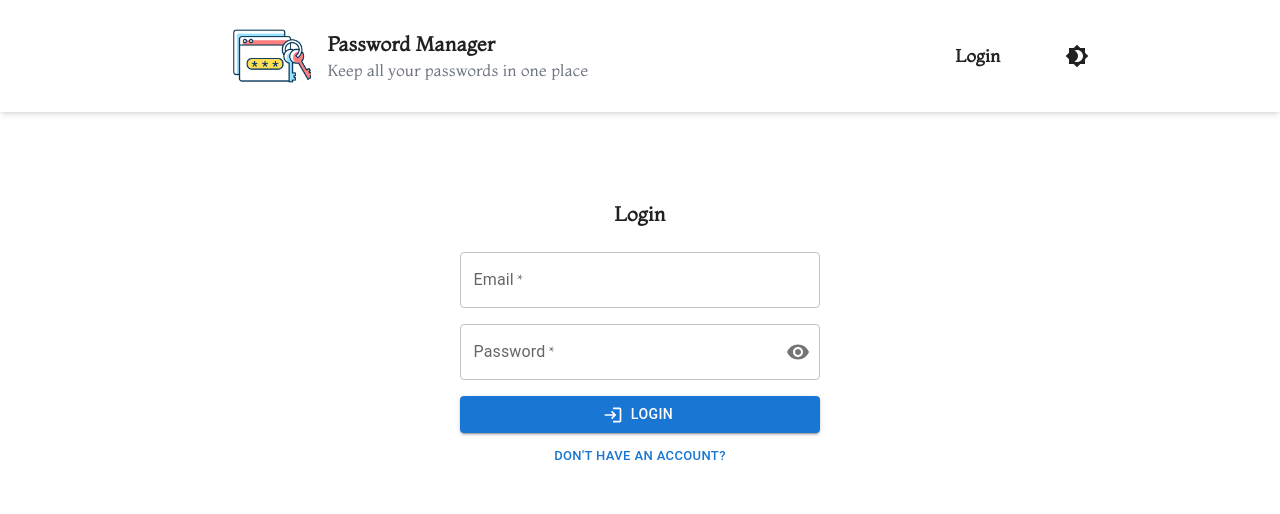
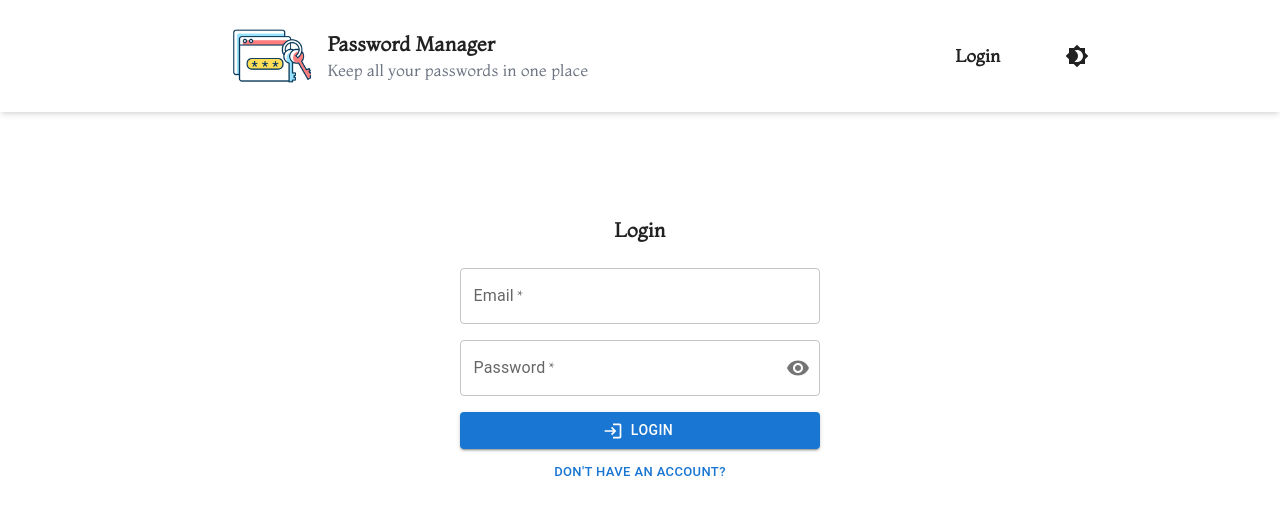
Before and after one commit to EziOPratikk/Password-manager-app, a React (Vite) app in the folder frontend/: page /login in a window 1280 px wide. Shown: the top 514 px of the page. Built offline with nearby package versions, Linux system fonts and the light colour scheme.

Commit message:
feat: make navbar fixed and adjust layouts

```diff
--- a/frontend/src/components/layout/Layout.tsx
+++ b/frontend/src/components/layout/Layout.tsx
@@ -11,7 +11,7 @@ export default function Layout(props: LayoutProps) {
   return (
     <Fragment>
       <MainNavigation />
-      <main className='my-8 mx-auto max-w-[50rem] w-[90%]'>
+      <main className='my-48 sm:my-44 md:my-40 mx-auto max-w-[50rem] w-[90%]'>
         {props.children}
       </main>
     </Fragment>
--- a/frontend/src/components/layout/MainNavigation.tsx
+++ b/frontend/src/components/layout/MainNavigation.tsx
@@ -40,8 +40,8 @@ export default function MainNavigation() {
 
   return (
     <header
-      className={`shadow-md flex py-4 pl-12 justify-around items-center flex-wrap ${
-        mode === 'dark' && 'bg-gray-800 text-white shadow-sm shadow-white'
+      className={`fixed top-0 w-[100%] shadow-md flex py-4 pl-12 justify-around items-center flex-wrap ${
+        mode === 'dark' ? 'bg-gray-800 text-white shadow-sm shadow-white' : 'bg-white'
       }`}
     >
       <div className='flex items-center gap-4'>
```
